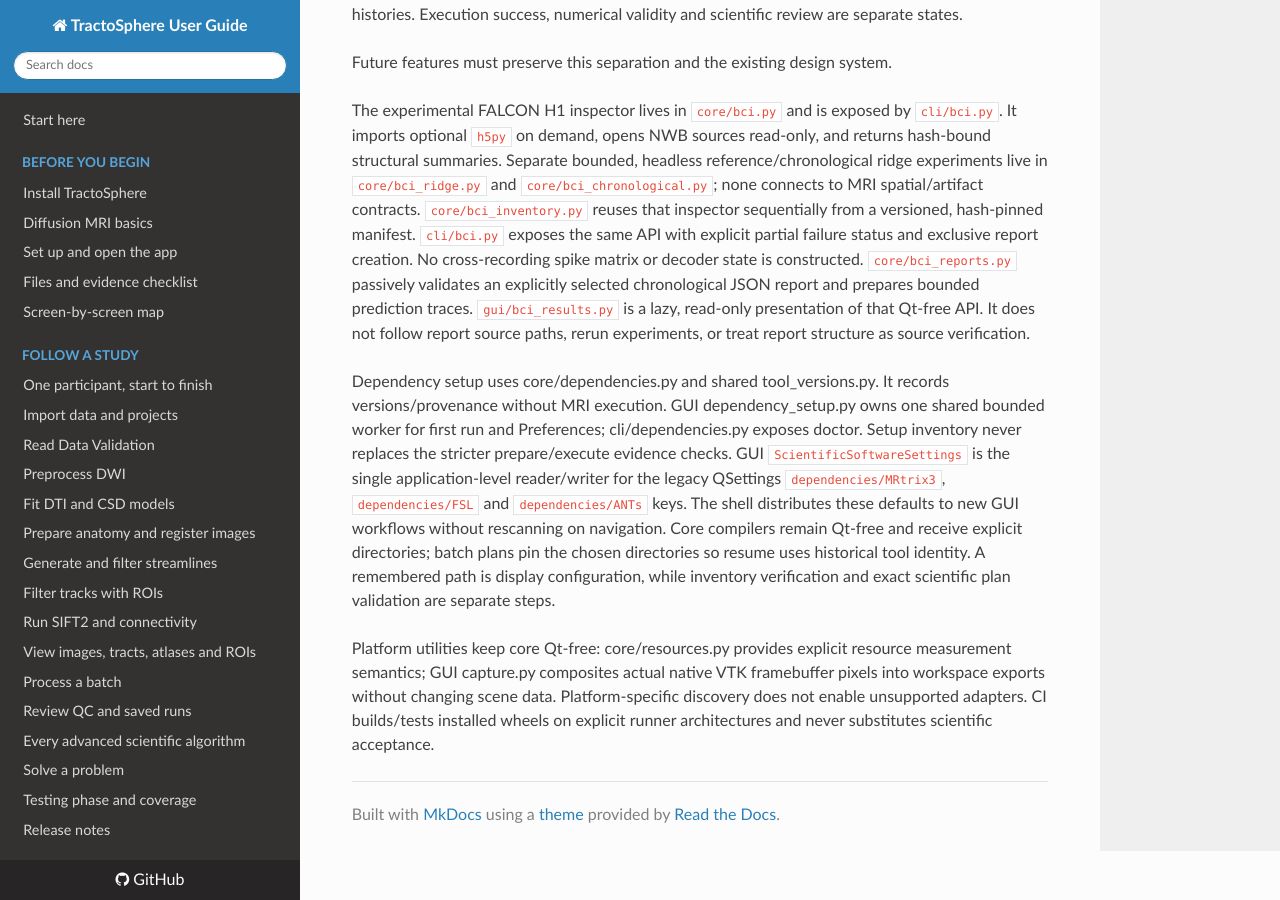
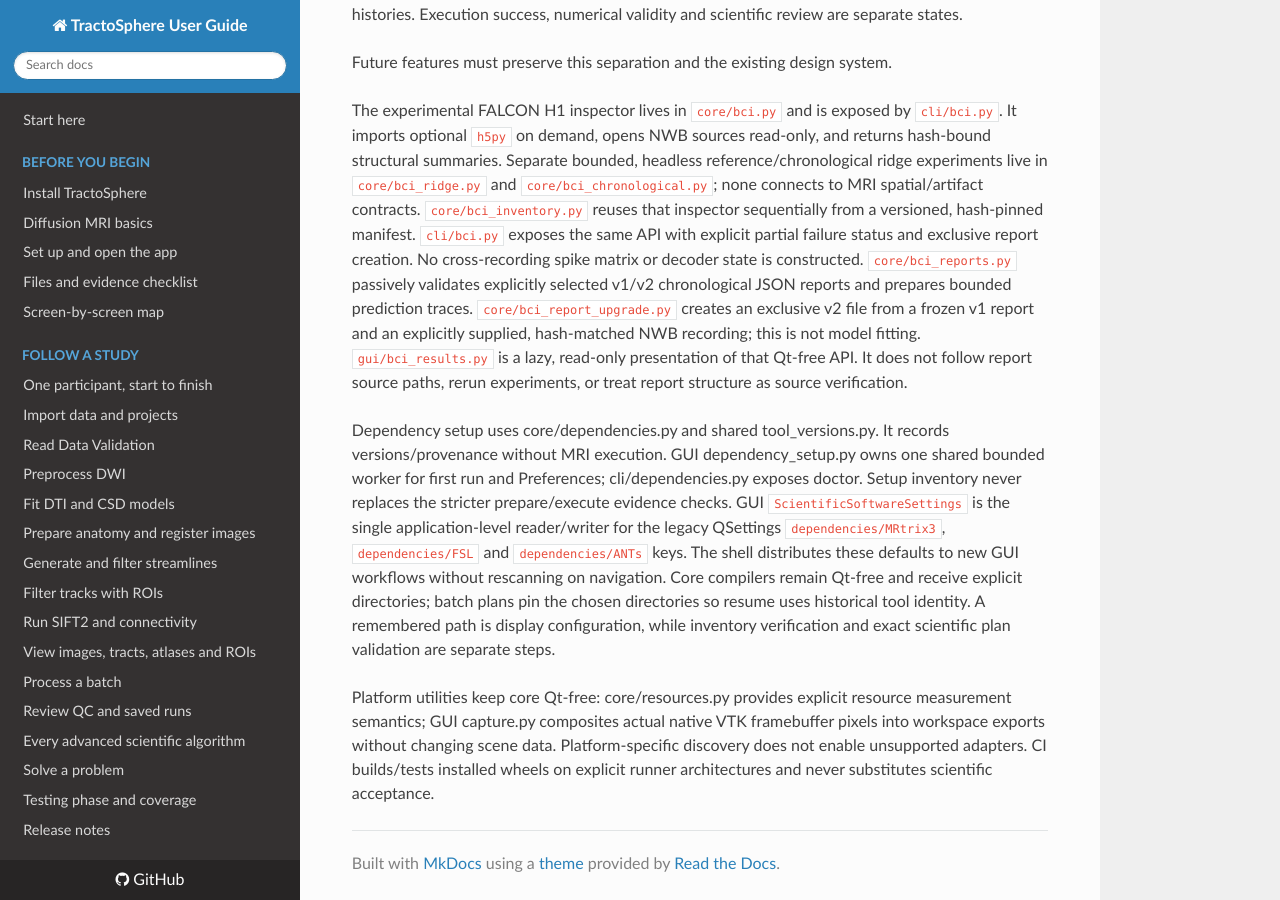
Before and after one commit to kkartikeya-kulkarni/TractoSphere, an MkDocs documentation site: the page built from docs/architecture.md, in a window 1280 px wide and 900 px high, scrolled down 661 px. Built offline with MkDocs 1.6.1, drawn with Linux system fonts in a browser that asks for light colours; nearby versions of some CDN libraries.

Commit message:
Document v2 report alignment and frozen-result verification

```diff
--- a/docs/architecture.md
+++ b/docs/architecture.md
@@ -35,8 +35,10 @@ and `core/bci_chronological.py`; none connects to MRI spatial/artifact contracts
 hash-pinned manifest. `cli/bci.py` exposes the same API with explicit partial
 failure status and exclusive report creation. No cross-recording spike matrix
 or decoder state is constructed.
-`core/bci_reports.py` passively validates an explicitly selected chronological
-JSON report and prepares bounded prediction traces. `gui/bci_results.py` is a
+`core/bci_reports.py` passively validates explicitly selected v1/v2 chronological
+JSON reports and prepares bounded prediction traces. `core/bci_report_upgrade.py`
+creates an exclusive v2 file from a frozen v1 report and an explicitly supplied,
+hash-matched NWB recording; this is not model fitting. `gui/bci_results.py` is a
 lazy, read-only presentation of that Qt-free API. It does not follow report
 source paths, rerun experiments, or treat report structure as source verification.
 
```
Also changed, not shown: README.md (+4 -2 lines), docs/BCI_FALCON_H1_CHRONOLOGICAL_COMPARISON.md (+2 -0 lines), docs/BCI_FALCON_H1_CHRONOLOGICAL_REPORT_V2.md (added, +40 -0 lines), docs/BCI_FALCON_H1_RESULTS_WORKSPACE.md (+3 -1 lines).
